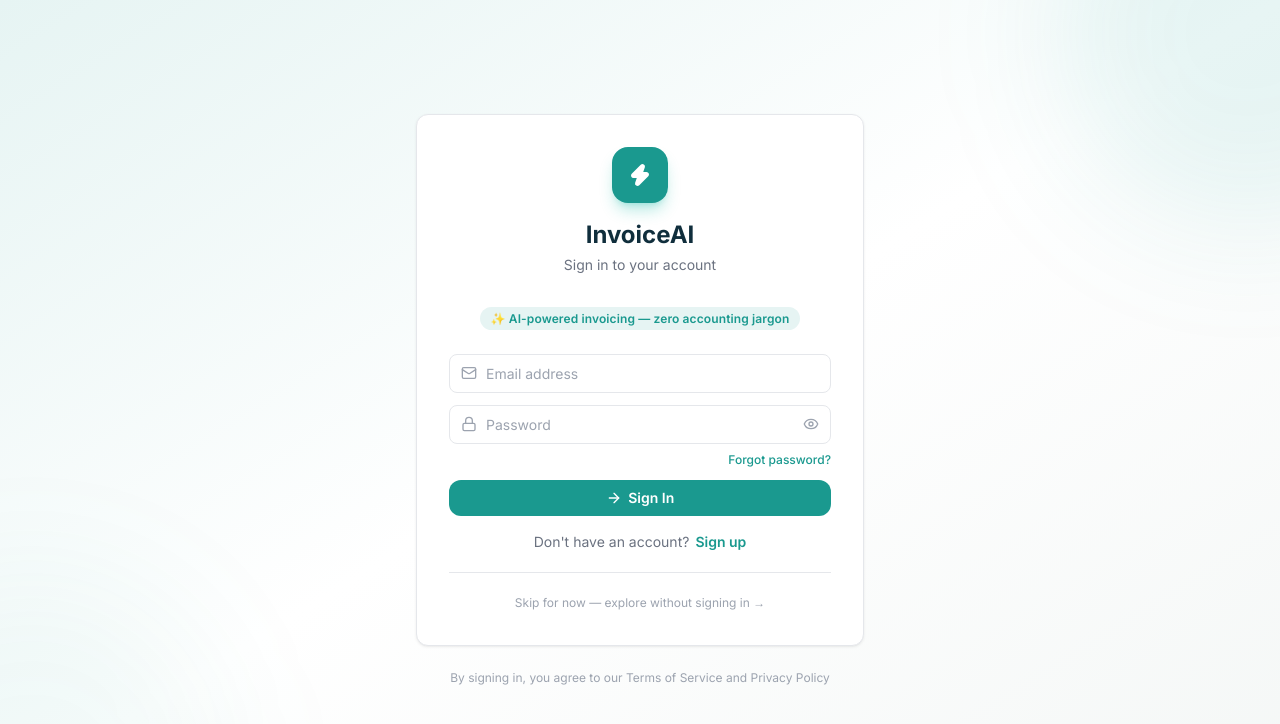
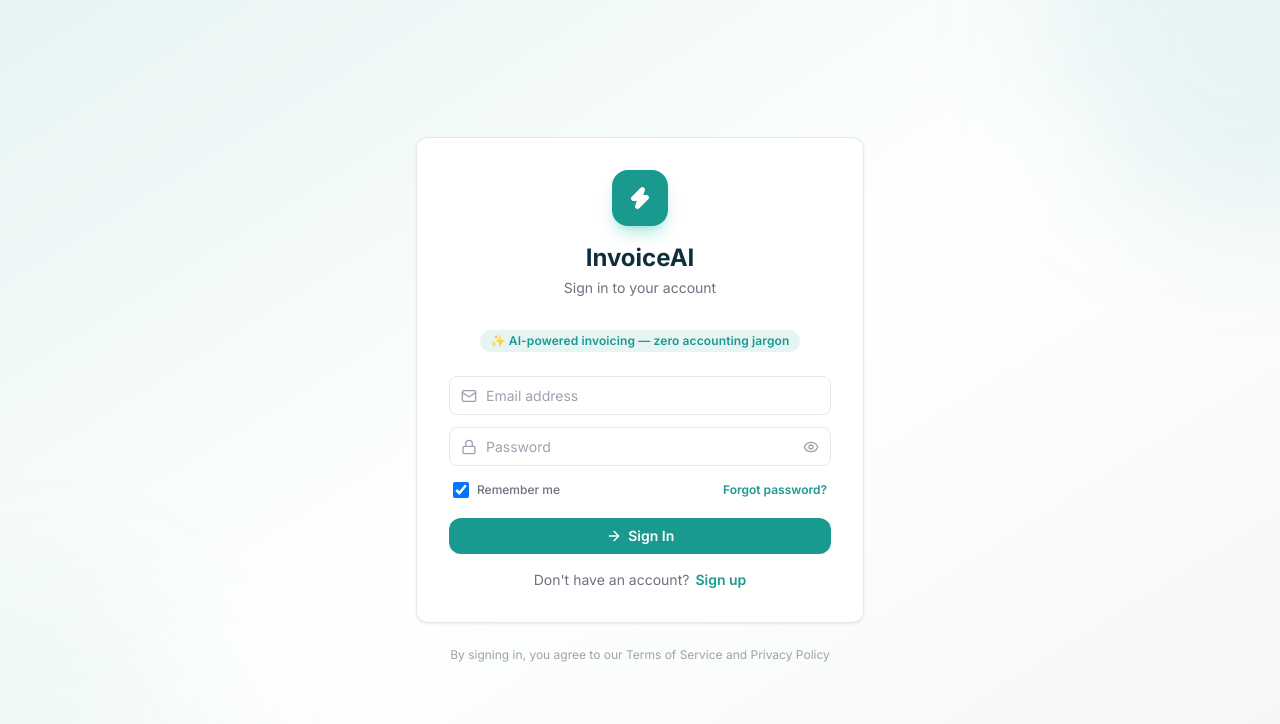
Before and after one commit to Shriya-25/InvoiceAI, a React (Vite) app in the folder frontend/: page /login in a window 1280 px wide. Shown: the top 724 px of the page. Built offline with nearby package versions, Linux system fonts and the light colour scheme; no server answers.

Commit message:
fix(login): remove skip auth flow, add Remember Me persistence checkbox, and route signups directly to dashboard

```diff
--- a/frontend/src/pages/Login.jsx
+++ b/frontend/src/pages/Login.jsx
@@ -9,6 +9,7 @@ export default function Login() {
   const [mode, setMode] = useState('signin'); // 'signin' | 'signup' | 'forgot'
   const [showPass, setShowPass] = useState(false);
   const [loading, setLoading] = useState('');
+  const [rememberMe, setRememberMe] = useState(true);
   const [form, setForm] = useState({ name: '', email: '', password: '' });
 
   const go = () => navigate('/dashboard');
@@ -17,10 +18,13 @@ export default function Login() {
     e.preventDefault();
     setLoading('email');
     try {
-      if (mode === 'signin') await signInWithEmail(form.email, form.password);
-      else await signUpWithEmail(form.email, form.password, form.name);
+      if (mode === 'signin') {
+        await signInWithEmail(form.email, form.password, rememberMe);
+      } else {
+        await signUpWithEmail(form.email, form.password, form.name, rememberMe);
+      }
       go();
-      toast.success(mode === 'signin' ? 'Welcome back!' : 'Account created!');
+      toast.success(mode === 'signin' ? 'Welcome back!' : 'Account created successfully!');
     } catch (err) {
       const msg =
         err.code === 'auth/configuration-not-found' || err.code === 'auth/operation-not-allowed'
@@ -68,19 +72,6 @@ export default function Login() {
     } finally {
       setLoading('');
     }
-  };
-
-  // Skip Firebase — set mock user in localStorage so AuthContext picks it up
-  const handleSkip = () => {
-    const mockUser = { uid: 'skip-user', displayName: 'You', email: '', isAnonymous: true };
-    localStorage.setItem('invoice_ai_mock_user', JSON.stringify(mockUser));
-    window.IS_MOCKED_FIREBASE = true;
-    window.dispatchEvent(new Event('mock_auth_changed'));
-    // Small delay to let AuthContext update before navigating
-    setTimeout(() => {
-      go();
-      toast.success('Exploring without signing in');
-    }, 50);
   };
 
   const set = (k) => (e) => setForm(f => ({ ...f, [k]: e.target.value }));
@@ -212,24 +203,34 @@ export default function Login() {
                   </button>
                 </div>
 
-                {/* Forgot password link — only in signin mode */}
-                {mode === 'signin' && (
-                  <div className="flex justify-end -mt-1">
+                {/* Remember me & Forgot password row */}
+                <div className="flex items-center justify-between mt-1 px-1">
+                  <label className="flex items-center gap-2 cursor-pointer select-none">
+                    <input
+                      type="checkbox"
+                      checked={rememberMe}
+                      onChange={(e) => setRememberMe(e.target.checked)}
+                      className="w-4 h-4 rounded border-[#D1D5DB] text-[#1A998F] focus:ring-[#1A998F] focus:ring-offset-0 cursor-pointer"
+                    />
+                    <span className="text-xs text-[#6B7280] font-medium">Remember me</span>
+                  </label>
+
+                  {mode === 'signin' && (
                     <button
                       type="button"
                       onClick={() => setMode('forgot')}
-                      className="text-xs text-[#1A998F] hover:text-[#187F87] font-medium transition-colors"
+                      className="text-xs text-[#1A998F] hover:text-[#187F87] font-semibold transition-colors"
                     >
                       Forgot password?
                     </button>
-                  </div>
-                )}
+                  )}
+                </div>
 
                 <button
                   id="btn-email-submit"
                   type="submit"
                   disabled={!!loading}
-                  className="btn-primary w-full justify-center py-3 !text-sm !rounded-xl"
+                  className="btn-primary w-full justify-center py-3 !text-sm !rounded-xl mt-2"
                 >
                   {loading === 'email' ? (
                     <span className="w-4 h-4 border-2 border-white/40 border-t-white rounded-full animate-spin-slow" />
@@ -254,17 +255,6 @@ export default function Login() {
               </div>
             </>
           )}
-
-          {/* Skip for now */}
-          <div className="mt-5 pt-4 border-t border-[#E5E7EB] text-center">
-            <button
-              id="btn-skip"
-              onClick={handleSkip}
-              className="text-xs text-[#9CA3AF] hover:text-[#6B7280] transition-colors"
-            >
-              Skip for now — explore without signing in →
-            </button>
-          </div>
         </div>
 
         {/* Footer note */}
```
